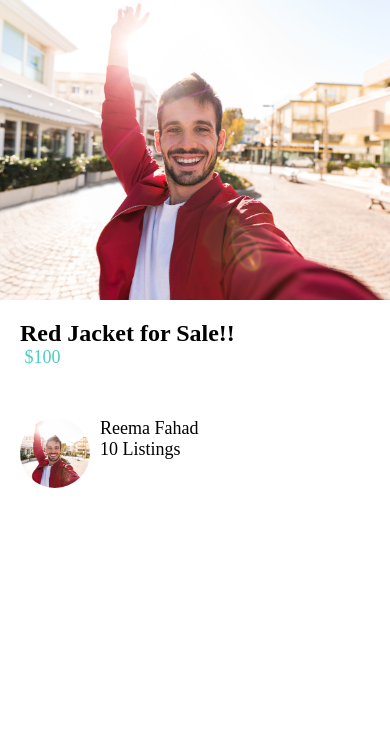
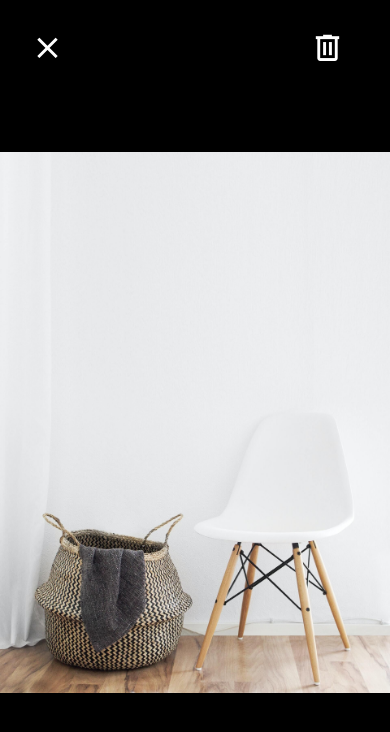
Before and after one commit to getReema/DoneWithIt, a React Native app: screen / in a window 390 px wide. Shown: the top 732 px of the page. Built offline with nearby package versions, Linux system fonts and the light colour scheme.

Commit message:
Applied Icons to the VIewImageScreen

```diff
--- a/App.js
+++ b/App.js
@@ -9,7 +9,7 @@
 
 export default function App() {
   return (
-    <ListingDetailsScreen />
+    <ViewImageScreen />
   );
 }
 
--- a/app/screens/ViewImageScreen.jsx
+++ b/app/screens/ViewImageScreen.jsx
@@ -1,6 +1,7 @@
 import React from 'react'
 import { StyleSheet, Text, View, Image } from 'react-native'
 import colors from '../config/colors'
+import { MaterialCommunityIcons } from '@expo/vector-icons';
 
 export default function ViewImageScreen() {
     return (
@@ -8,8 +9,12 @@
             styles.container
         }>
 
-        <View style={styles.closeIcon}></View>
-        <View style={styles.deleteIcon}></View>
+<View style={styles.closeIcon}>
+                <MaterialCommunityIcons name="close" size={35} color="white" />
+            </View>
+            <View style={styles.deleteIcon}>
+                <MaterialCommunityIcons name="trash-can-outline" size={35} color="white" />
+            </View>
 
        <Image source= {
            require(('../assets/chair.jpg'))
@@ -35,7 +40,6 @@
     closeIcon: {
         width: 50,
         height: 50,
-        backgroundColor: colors.primary,
         position: 'absolute',
         top: 30,
         left: 30,
@@ -43,7 +47,6 @@
     deleteIcon: {
         width: 50,
         height: 50,
-        backgroundColor: colors.secondary,
         position: 'absolute',
         top: 30,
         right: 30,
```
